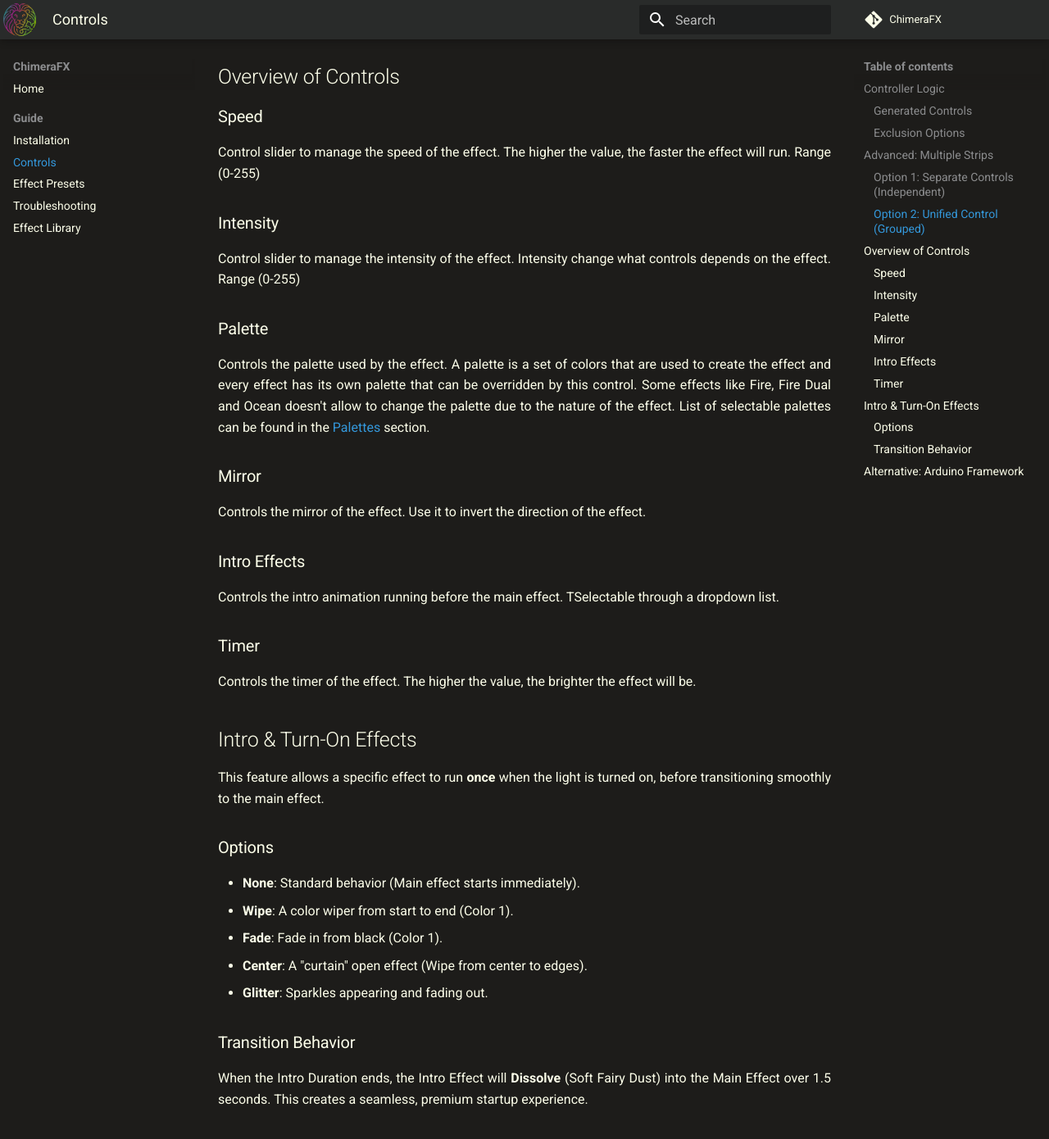
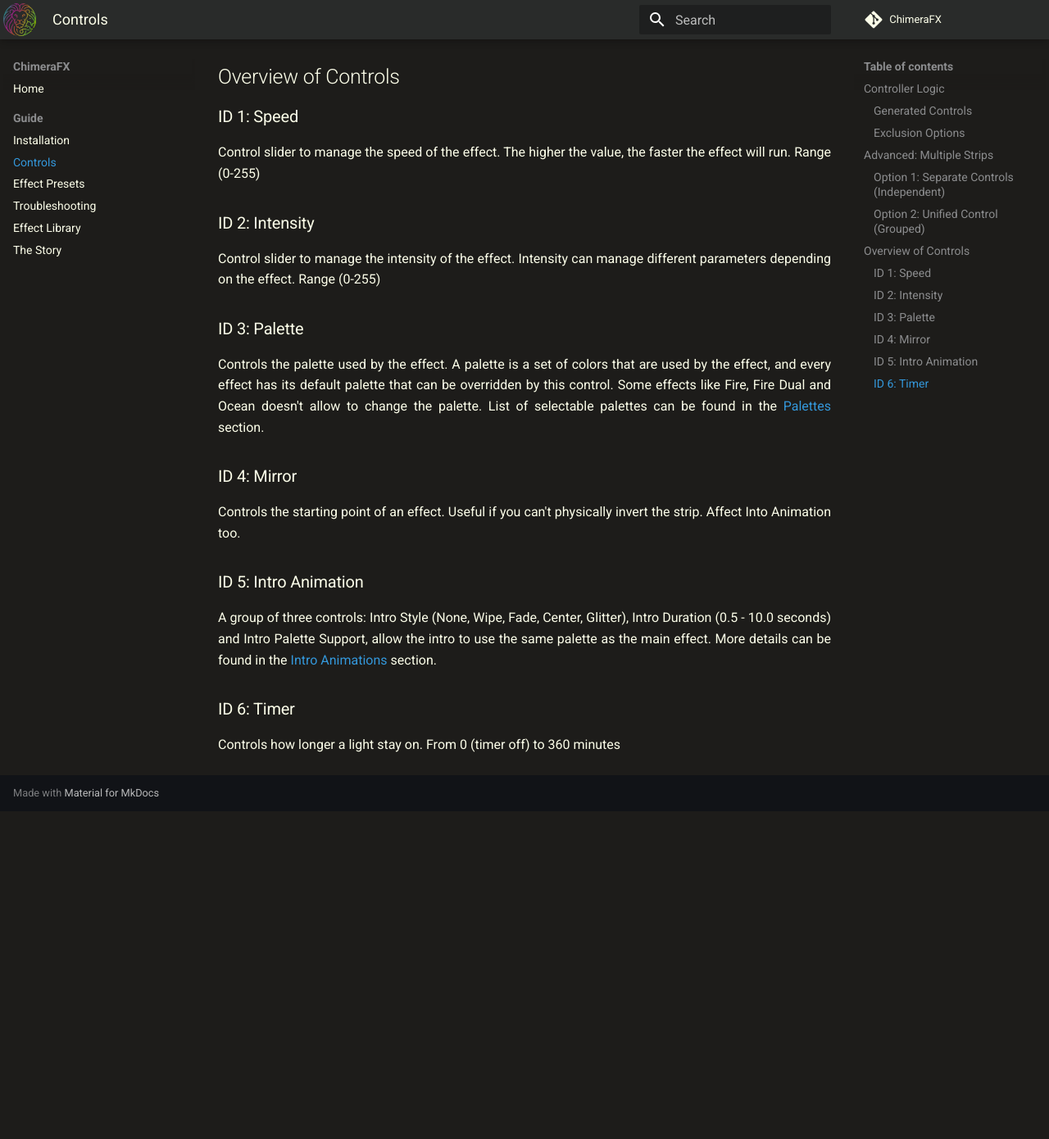
Before and after one commit to effelle/ChimeraFX, an MkDocs documentation site: the page built from docs/Controls.md, in a window 1280 px wide and 1400 px high, scrolled down 2380 px. Shown: the top 1390 px of the window at 82% size. Built offline with MkDocs 1.6.1 and Material for MkDocs 9.7.7, drawn with Linux system fonts in a browser that asks for light colours; comment, search, counter and statistics services are not loaded; after the commit the page ends 3370 px from its top, so only the background shows below that; some of the changed text lies outside the part shown.

Commit message:
Docs: Add The Story to documentation

````diff
--- a/docs/Controls.md
+++ b/docs/Controls.md
@@ -82,52 +82,20 @@ This generates only one set of entities (e.g. `Global Speed`) that updates all l
 
 ## Overview of Controls
 
-### Speed
+### ID 1: Speed
 Control slider to manage the speed of the effect. The higher the value, the faster the effect will run. Range (0-255)
 
-### Intensity
-Control slider to manage the intensity of the effect. Intensity change what controls depends on the effect. Range (0-255)
+### ID 2: Intensity
+Control slider to manage the intensity of the effect. Intensity can manage different parameters depending on the effect. Range (0-255)
 
-### Palette
-Controls the palette used by the effect. A palette is a set of colors that are used to create the effect and every effect has its own palette that can be overridden by this control. Some effects like Fire, Fire Dual and Ocean doesn't allow to change the palette due to the nature of the effect. List of selectable palettes can be found in the [Palettes](Effects-Library.md#palettes) section.
+### ID 3: Palette
+Controls the palette used by the effect. A palette is a set of colors that are used by the effect, and every effect has its default palette that can be overridden by this control. Some effects like Fire, Fire Dual and Ocean doesn't allow to change the palette. List of selectable palettes can be found in the [Palettes](Effects-Library.md#palettes) section.
 
-### Mirror
-Controls the mirror of the effect. Use it to invert the direction of the effect.
+### ID 4: Mirror
+Controls the starting point of an effect. Useful if you can't physically invert the strip. Affect Into Animation too.
 
-### Intro Effects
-Controls the intro animation running before the main effect. TSelectable through a dropdown list.
+### ID 5: Intro Animation
+A group of three controls: Intro Style (None, Wipe, Fade, Center, Glitter), Intro Duration (0.5 - 10.0 seconds) and Intro Palette Support, allow the intro to use the same palette as the main effect. More details can be found in the [Intro Animations](Effects-Library.md#intro-animations) section.
 
-### Timer
-Controls the timer of the effect. The higher the value, the brighter the effect will be.
-
-## Intro & Turn-On Effects
-
-This feature allows a specific effect to run **once** when the light is turned on, before transitioning smoothly to the main effect.
-
-### Options
-*   **None**: Standard behavior (Main effect starts immediately).
-*   **Wipe**: A color wiper from start to end (Color 1).
-*   **Fade**: Fade in from black (Color 1).
-*   **Center**: A "curtain" open effect (Wipe from center to edges).
-*   **Glitter**: Sparkles appearing and fading out.
-
-### Transition Behavior
-When the Intro Duration ends, the Intro Effect will **Dissolve** (Soft Fairy Dust) into the Main Effect over 1.5 seconds. This creates a seamless, premium startup experience.
-
-## Alternative: Arduino Framework
-
-While ESP-IDF is the standard for high performance, we also fully support the **Arduino framework**. It is particularly robust for timing stability via NeoPixelBus:
-
-```yaml
-esp32:
-  board: esp32-s3-devkitc-1  # Or your board
-  framework:
-    type: arduino
-```
-
-
-> TIP: The Arduino framework provides more stable NeoPixelBus timing, which is critical for smooth WLED effects. ESP-IDF is still supported but may exhibit slightly higher latency on complex effects.
-
-This is particularly important when:
-- Running multiple LED strips simultaneously
-- Using effects with high per-pixel math (Ocean, Aurora, Plasma)
+### ID 6: Timer
+Controls how longer a light stay on. From 0 (timer off) to 360 minutes
--- a/mkdocs.yml
+++ b/mkdocs.yml
@@ -42,6 +42,7 @@ nav:
     - Effect Presets: Effect-Presets.md
     - Troubleshooting: Troubleshooting.md
     - Effect Library: Effects-Library.md
+    - The Story: The-Story.md
 
 markdown_extensions:
   - admonition
````
Also changed, not shown: docs/Effects-Library.md (+5 -2 lines), docs/The-Story.md (renamed from THESTORY.md).
